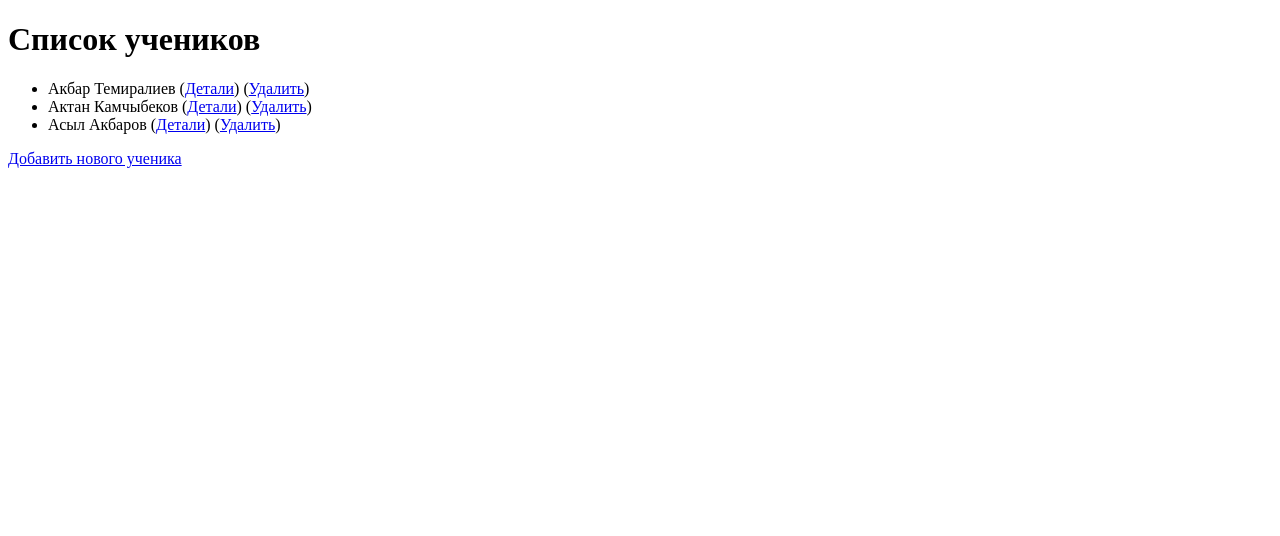
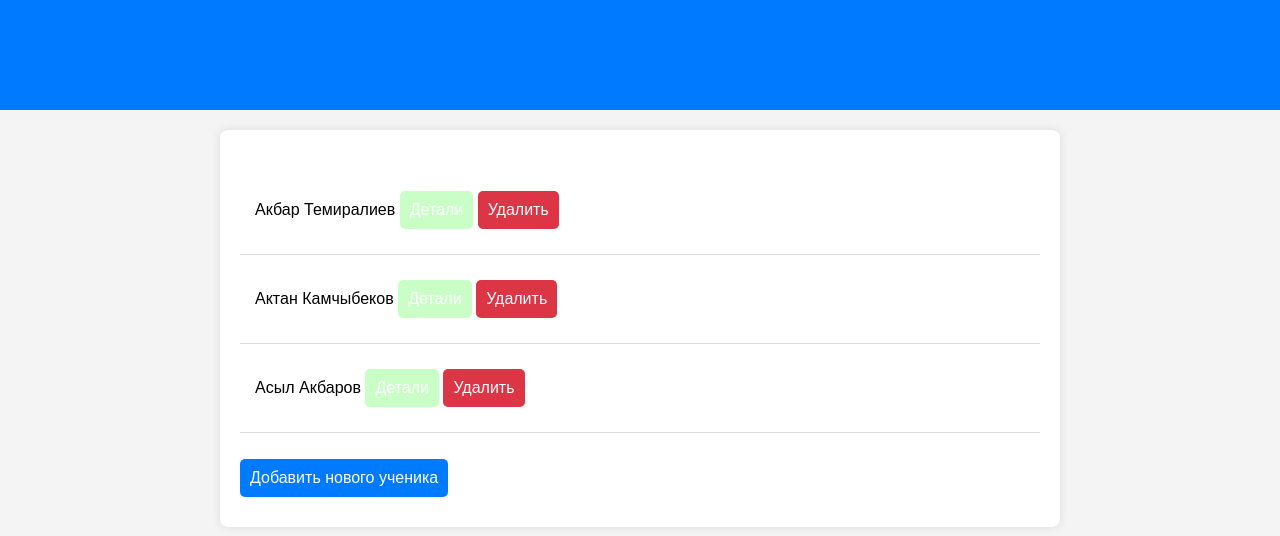
Before and after one commit to CometMotion/myschoolsite, a Django app: page /school/students/ in a window 1280 px wide. Shown: the top 536 px of the page. Run offline with Django 4.2, Linux system fonts and the light colour scheme; data comes from the database, SQL or seed files in the repository; both versions use the stored data as it was after the commit.

Commit message:
third change

```diff
--- a/myschoolsite/settings.py
+++ b/myschoolsite/settings.py
@@ -11,6 +11,8 @@ https://docs.djangoproject.com/en/4.2/ref/settings/
 """
 
 from pathlib import Path
+import os
+
 
 # Build paths inside the project like this: BASE_DIR / 'subdir'.
 BASE_DIR = Path(__file__).resolve().parent.parent
@@ -116,7 +118,8 @@ USE_TZ = True
 # Static files (CSS, JavaScript, Images)
 # https://docs.djangoproject.com/en/4.2/howto/static-files/
 
-STATIC_URL = 'static/'
+STATIC_URL = '/static/'
+STATICFILES_DIRS = [os.path.join(BASE_DIR, 'static')]
 
 # Default primary key field type
 # https://docs.djangoproject.com/en/4.2/ref/settings/#default-auto-field
--- /dev/null
+++ b/schoolapp/static/css/styles.css
@@ -0,0 +1,84 @@
+/* static/css/styles.css */
+body {
+    font-family: 'Arial', sans-serif;
+    margin: 0;
+    padding: 0;
+    background-color: #f4f4f4;
+}
+
+header {
+    background-color: #007bff; /* Adjusted to a nice shade of blue */
+    padding: 15px;
+    color: #fff;
+    text-align: center;
+}
+
+.container {
+    max-width: 800px;
+    margin: 20px auto;
+    background-color: #fff;
+    padding: 20px;
+    border-radius: 8px;
+    box-shadow: 0 0 10px rgba(0, 0, 0, 0.1);
+}
+
+h1 {
+    color: #007bff; /* Adjusted to match the header color */
+}
+
+ul {
+    list-style-type: none;
+    padding: 0;
+}
+
+li {
+    border-bottom: 1px solid #ddd;
+    padding: 15px;
+}
+
+a {
+    text-decoration: none;
+    color: #007bff; /* Adjusted to match the header color */
+}
+
+a:hover {
+    text-decoration: underline;
+}
+
+.add-button,
+.delete-button,
+.details-button {
+    display: inline-block;
+    padding: 10px;
+    margin: 10px 0;
+    color: #fff;
+    border: none;
+    border-radius: 5px;
+    cursor: pointer;
+}
+
+.add-button {
+    background-color: #007bff; /* Adjusted to match the header color */
+}
+
+.delete-button {
+    background-color: #dc3545;
+}
+
+.details-button {
+    background-color: #c9ffc7; /* Adjusted to match the header color */
+}
+
+form {
+    max-width: 400px;
+    margin: 0 auto;
+}
+
+input[type="text"],
+input[type="submit"] {
+    width: 100%;
+    padding: 10px;
+    margin: 5px 0;
+    box-sizing: border-box;
+    border: 1px solid #007bff; /* Added a border color to match the header color */
+}
--- a/schoolapp/templates/delete_student.html
+++ b/schoolapp/templates/delete_student.html
@@ -1,7 +1,9 @@
 <!-- schoolapp/templates/delete_student.html -->
+{% load static %}
 <!DOCTYPE html>
 <html>
 <head>
+    <link rel="stylesheet" type="text/css" href="{% static 'css/styles.css' %}">
     <title>Подтвердите удаление ученика</title>
 </head>
 <body>
--- a/schoolapp/templates/students_list.html
+++ b/schoolapp/templates/students_list.html
@@ -1,24 +1,30 @@
 <!-- schoolapp/templates/students_list.html -->
+{% load static %}
 
 <!DOCTYPE html>
 <html lang="en">
 <head>
+    <link rel="stylesheet" type="text/css" href="{% static 'css/styles.css' %}">
     <meta charset="UTF-8">
     <meta name="viewport" content="width=device-width, initial-scale=1.0">
     <title>Список учеников</title>
 </head>
 <body>
+    <header>
         <h1>Список учеников</h1>
+    </header>
 
+    <div class="container">
         <ul>
             {% for student in students %}
                 <li>
                     {{ student.first_name }} {{ student.last_name }}
-                (<a href="{% url 'student_detail' student.id %}">Детали</a>)
-                (<a href="{% url 'delete_student' student.id %}">Удалить</a>)
+                    <a href="{% url 'student_detail' student.id %}" class="details-button">Детали</a>
+                    <a href="{% url 'delete_student' student.id %}" class="delete-button">Удалить</a>
                 </li>
             {% endfor %}
         </ul>
-    <a href="{% url 'add_student' %}">Добавить нового ученика</a>
+        <a href="{% url 'add_student' %}" class="add-button">Добавить нового ученика</a>
+    </div>
 </body>
 </html>
```
Also changed, not shown: schoolapp/templates/add_student.html (+15 -8 lines), db.sqlite3. Lines whose indentation alone changed are shown as unchanged.
